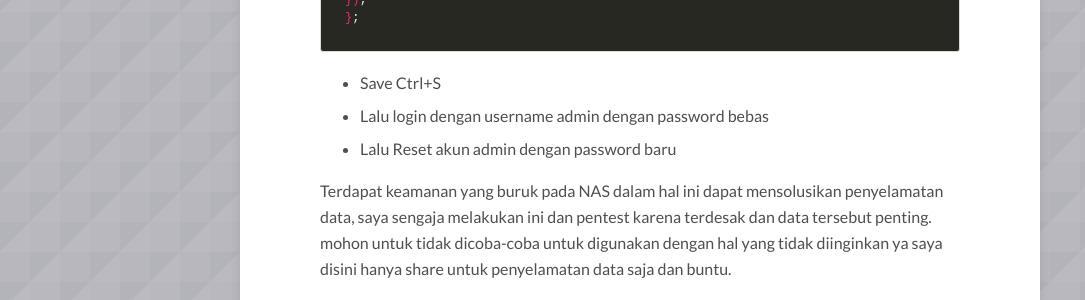
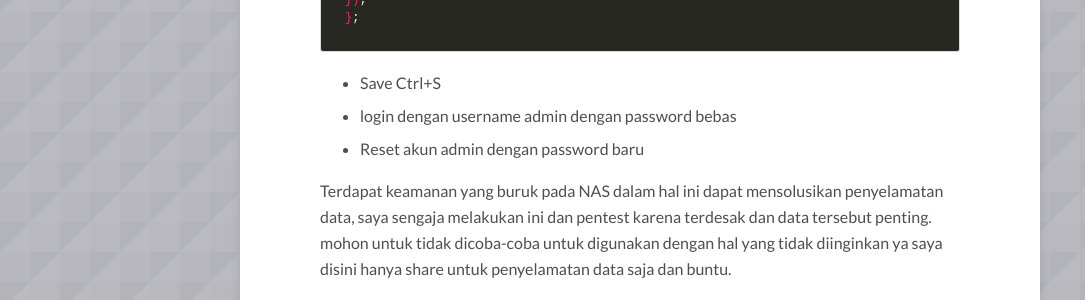
Before and after one commit to danigunawan/danigunawan.github.io, a Jekyll site: the page built from _posts/2023-01-28-pentest-nas-buffalo-ls-xl.md, in a window 1280 px wide and 900 px high, scrolled down 1334 px. Shown: the part 154-454 px from the top of the window, without its empty margins (0-1085 px from the left). Built offline with Jekyll 4.4.1, drawn with Linux system fonts in a browser that asks for light colours; nearby versions of some CDN libraries; comment, search, counter and statistics services are not loaded.

Commit message:
[ADD POSTING]

````diff
--- a/_posts/2023-01-28-pentest-nas-buffalo-ls-xl.md
+++ b/_posts/2023-01-28-pentest-nas-buffalo-ls-xl.md
@@ -61,8 +61,8 @@ f.form.submit({
 ```
 
 - Save Ctrl+S
-- Lalu login dengan username admin dengan password bebas
-- Lalu Reset akun admin dengan password baru
+- login dengan username admin dengan password bebas
+- Reset akun admin dengan password baru
 
 Terdapat keamanan yang buruk pada NAS dalam hal ini dapat mensolusikan penyelamatan data, saya sengaja melakukan ini dan pentest karena terdesak dan data tersebut penting. mohon untuk tidak dicoba-coba untuk digunakan dengan hal yang tidak diinginkan ya saya disini hanya share untuk penyelamatan data saja dan buntu.
 
````
